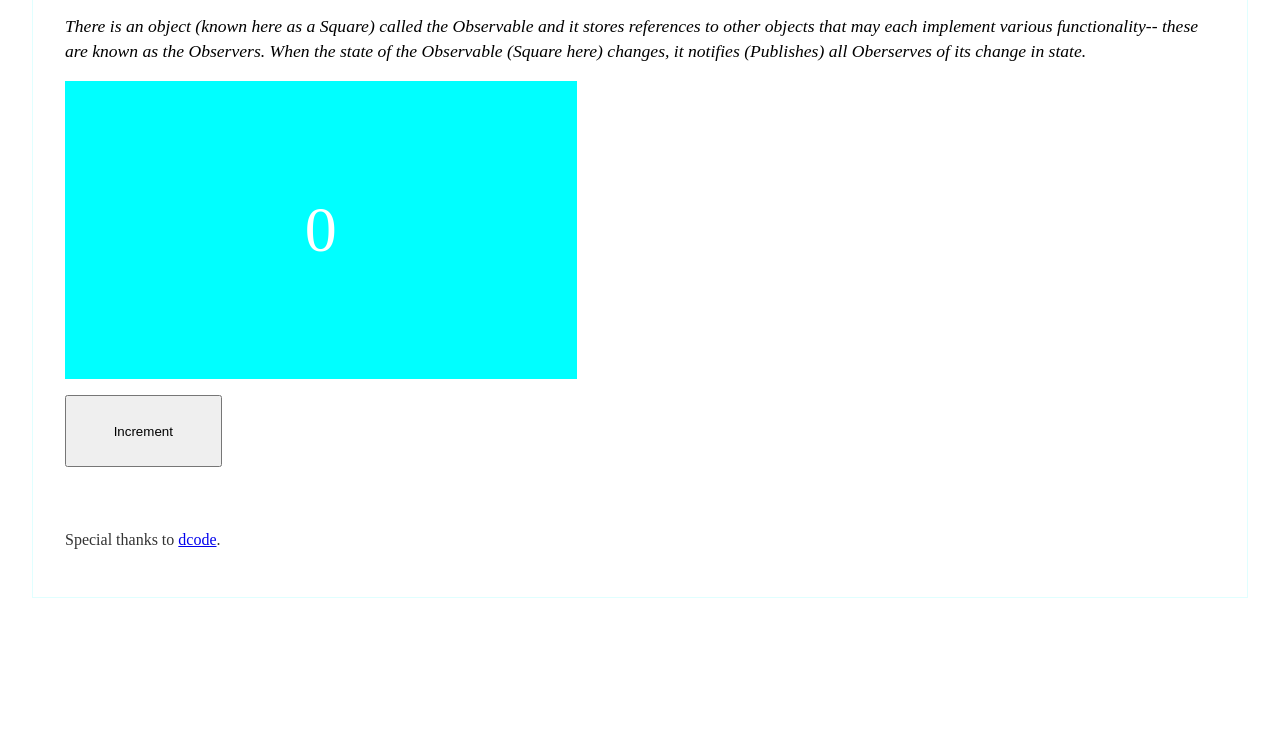
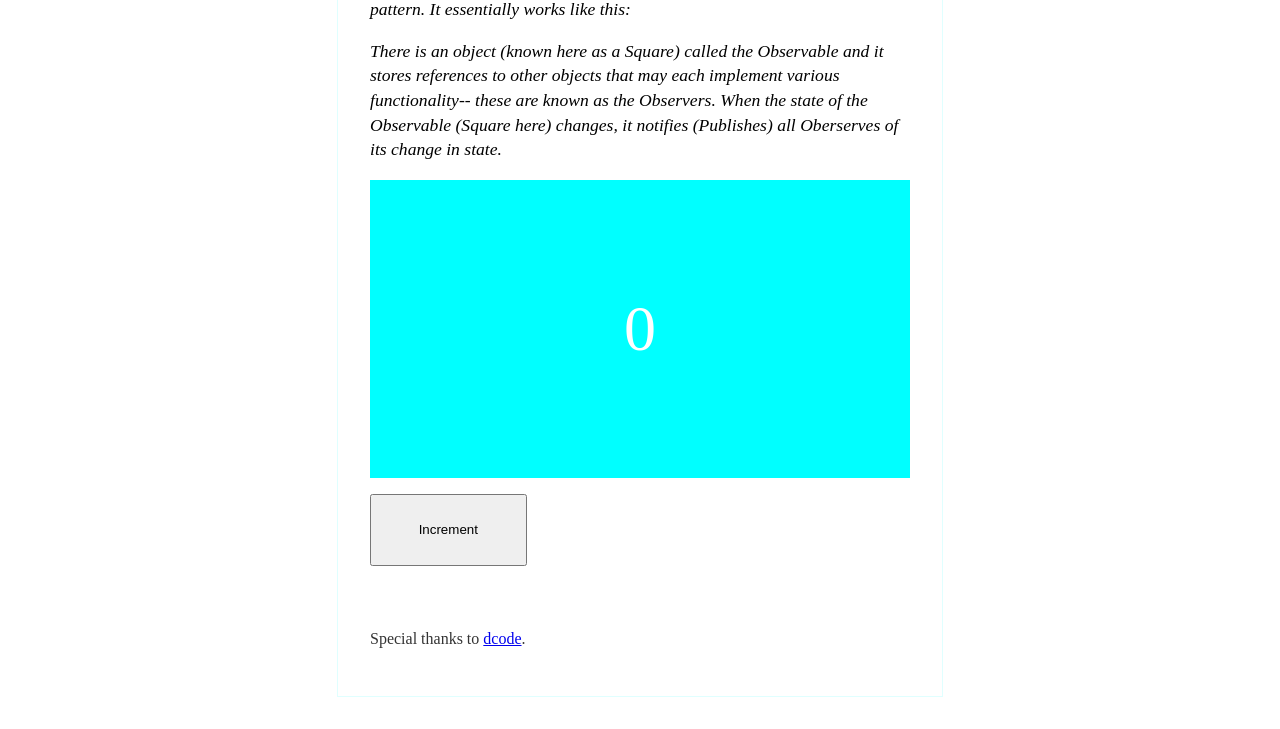
Before and after one commit to xyeres/front-end-interview-challenges, a plain HTML site: page patterns/observer/index.html in a window 1280 px wide. Shown: the part 173-902 px from the top of the page. Before the commit the page ends 803 px from the top, so only its background shows below. Drawn offline with Linux system fonts and the light colour scheme.

Commit message:
Add container

```diff
--- a/patterns/observer/index.html
+++ b/patterns/observer/index.html
@@ -16,9 +16,7 @@
       background-color: aqua;
       color: white;
       font-size: 4rem;
-      width: 25%;
-
-      height: 25%;
+      max-width: 90%;
       padding: 7rem;
     }
 
@@ -39,10 +37,10 @@
       font-size: 1.1em;
       line-height: 1.4em;
     }
-    .border {
+    .container {
       padding: 2rem;
       border: lightcyan solid 1px;
-
+      max-width: 540px;
     }
   </style>
   <script defer type="module" src="./app.js"></script>
@@ -50,7 +48,7 @@
 
 
 <body class="center">
-  <div class="border">
+  <div class="container">
     <h1>The Observer Pattern</h1>
     <div class="description">
       <p>This simple demo implements in JavaScript a version of the observer pattern. It essentially works like this:</p>
```
